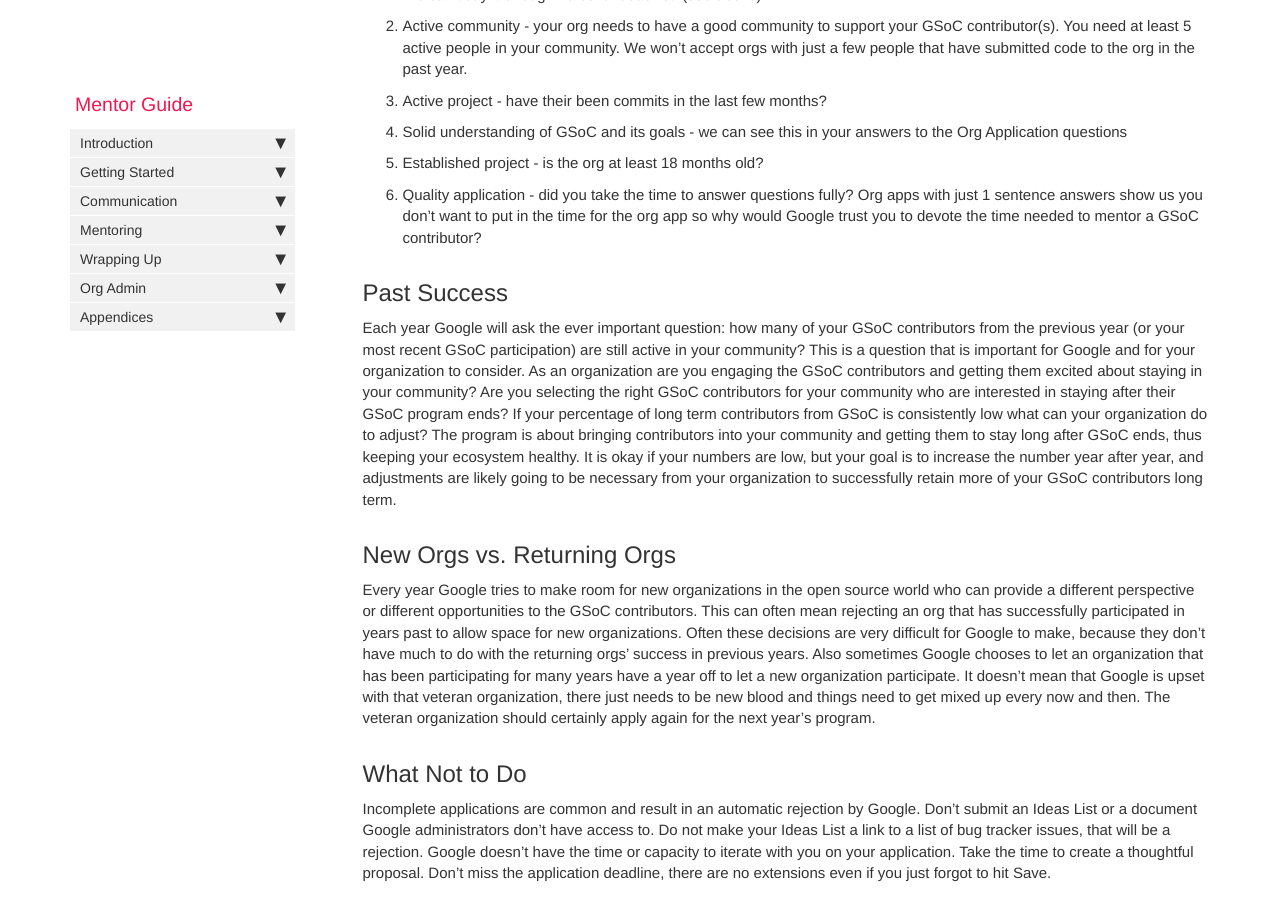
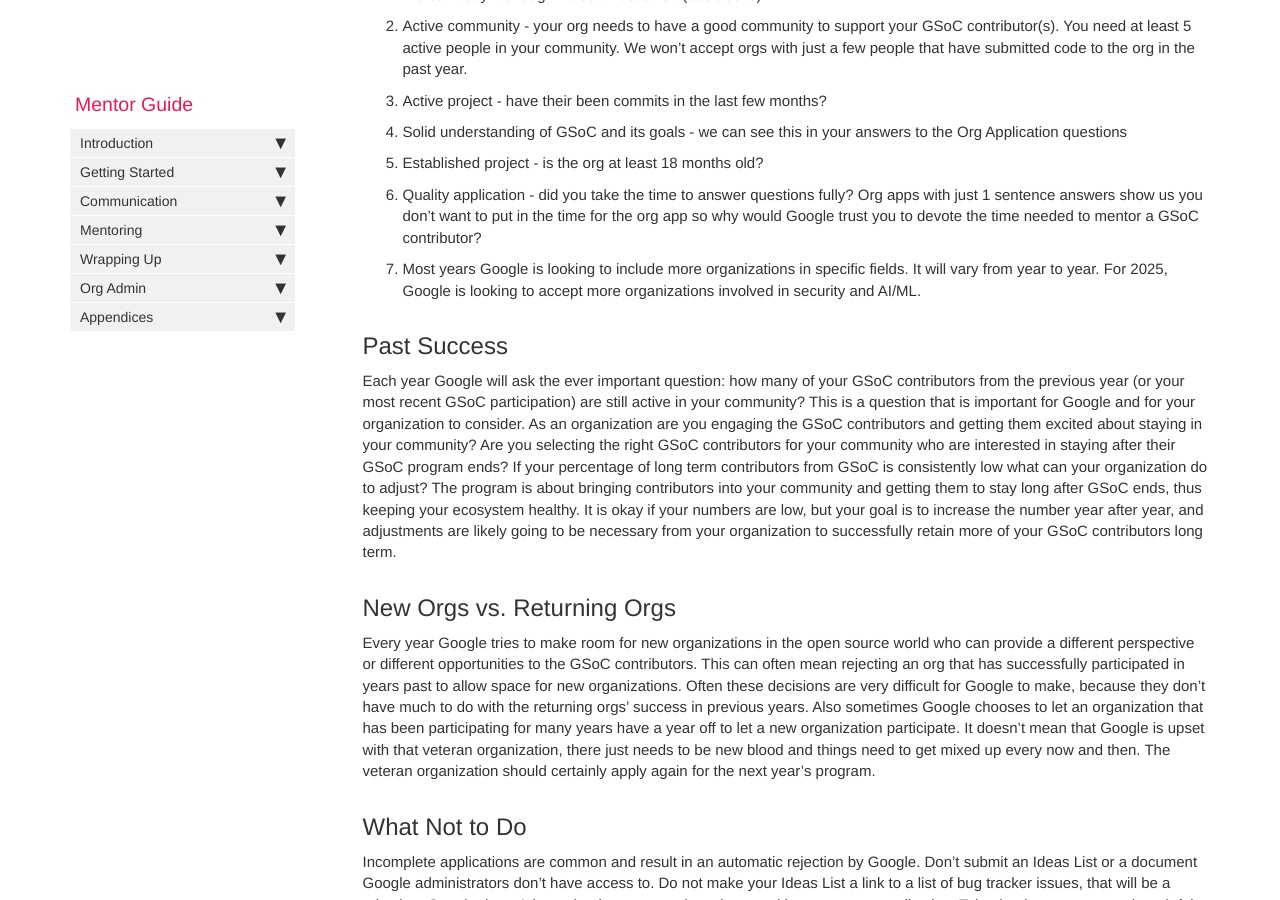
Before and after one commit to google/gsocguides, a Jekyll site: the page built from pages/mentor/20-org_application.md, in a window 1280 px wide and 900 px high, scrolled down 763 px. Built offline with Jekyll 4.4.1, drawn with Linux system fonts in a browser that asks for light colours.

Commit message:
Update 20-org_application.md
added org app details

```diff
--- a/pages/mentor/20-org_application.md
+++ b/pages/mentor/20-org_application.md
@@ -22,6 +22,7 @@ The ideas page is the most important part of the organization application. Pleas
 4. Solid understanding of GSoC and its goals - we can see this in your answers to the Org Application questions
 5. Established project - is the org at least 18 months old?
 6. Quality application - did you take the time to answer questions fully? Org apps with just 1 sentence answers show us you don't want to put in the time for the org app so why would Google trust you to devote the time needed to mentor a GSoC contributor?
+7. Most years Google is looking to include more organizations in specific fields. It will vary from year to year. For 2025, Google is looking to accept more organizations involved in security and AI/ML.
 
 ## Past Success
 
```
